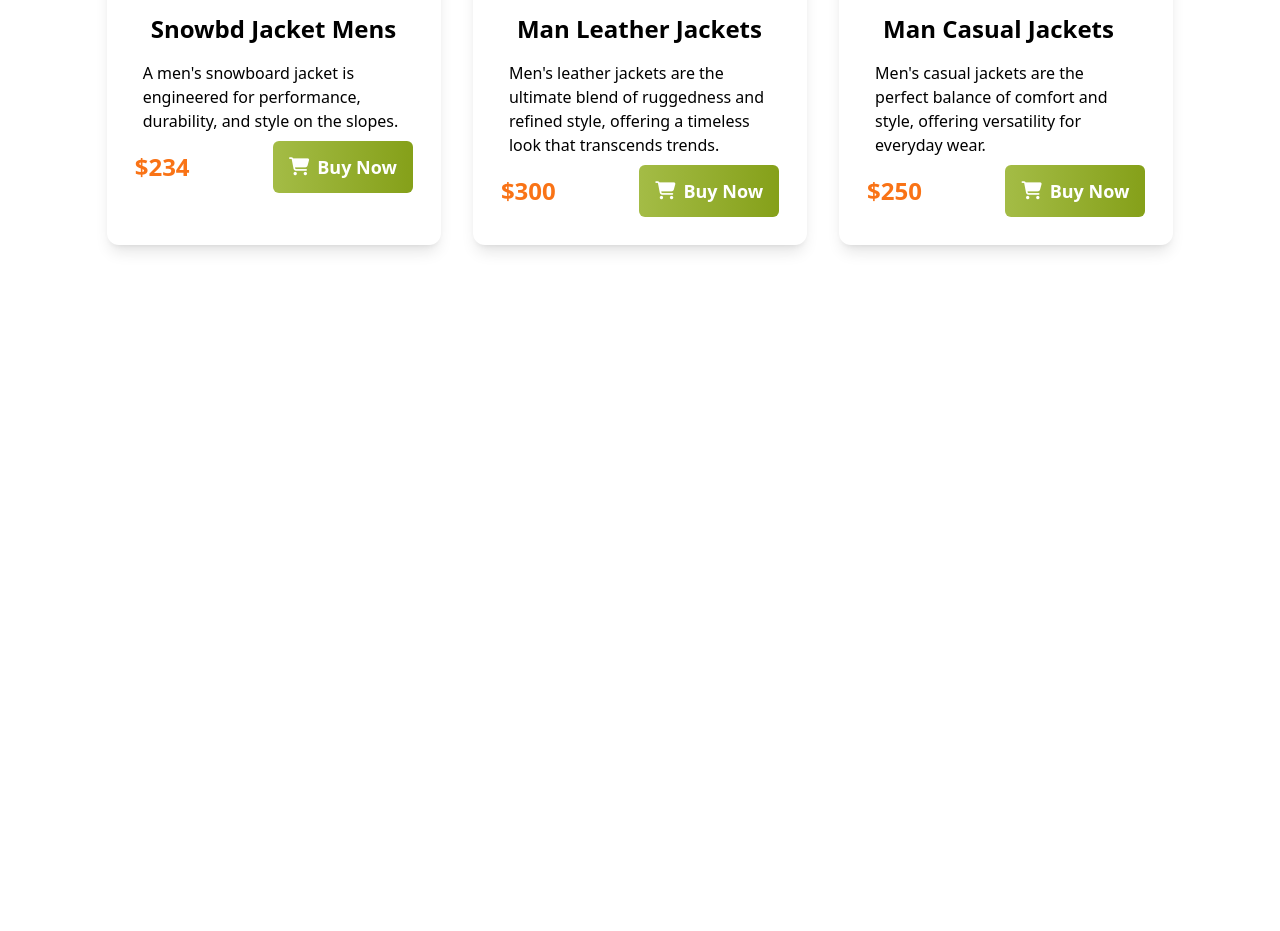
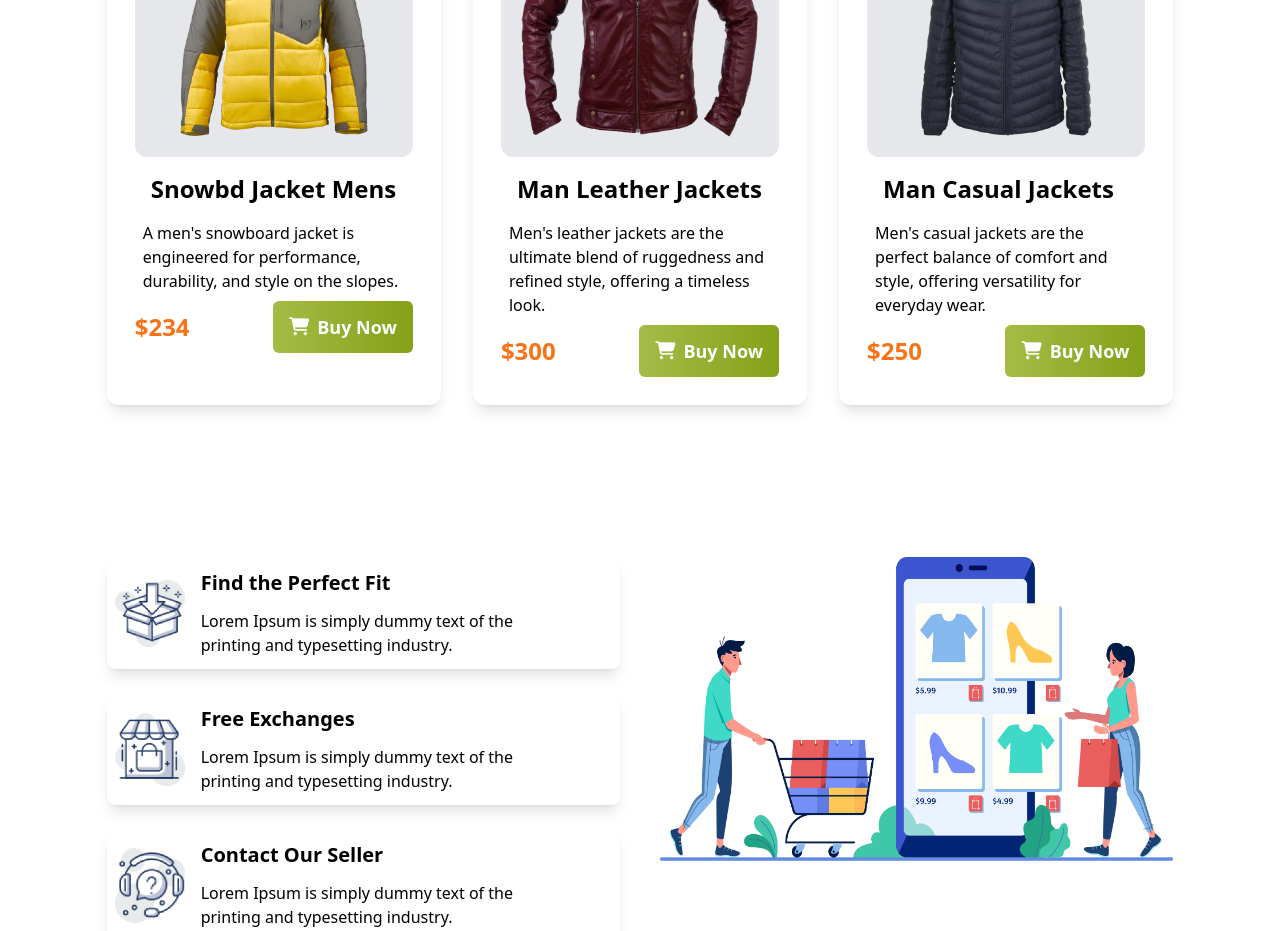
Before and after one commit to arafatrased/winter-fashion, a website built with Vite: page index.html in a window 1280 px wide. Shown: the part 1869-2800 px from the top of the page. Before the commit the page ends 2138 px from the top, so only its background shows below. Built offline with nearby package versions, Linux system fonts and the light colour scheme.

Commit message:
Info section done

```diff
--- a/index.html
+++ b/index.html
@@ -44,7 +44,7 @@
     <!-- main sections starts -->
     <main class="w-5/6 mx-auto mt-5">
         <!-- women section starts -->
-        <section class="my-10">
+        <section class="my-32">
             <h1 class="font-bebas text-4xl font-bold mt-12 mb-10">Women section</h1>
             <div class="grid grid-cols-1 lg:grid-cols-3 gap-8">
                 <div class="rounded-xl shadow-lg p-7">
@@ -77,7 +77,7 @@
             </div>
         </section>
         <!-- mens section starts -->
-        <section class="my-15">
+        <section class="my-32">
             <h1 class="font-bebas text-4xl font-bold mt-12 mb-10">Mens section</h1>
             <div class="grid grid-cols-1 lg:grid-cols-3 gap-8 py-6">
                 <div class="rounded-xl shadow-lg p-7">
@@ -92,7 +92,7 @@
                 <div class="rounded-xl shadow-lg p-7">
                     <img class="mx-auto rounded-xl bg-gray-200 p-5" src="images/jacket-5.png" alt="">
                     <h2 class="font-bold text-2xl m-4">Man Leather Jackets</h2>
-                    <p class="m-2">Men's leather jackets are the ultimate blend of ruggedness and refined style, offering a timeless look that transcends trends.</p>
+                    <p class="m-2">Men's leather jackets are the ultimate blend of ruggedness and refined style, offering a timeless look.</p>
                     <div class="flex justify-between items-center text-orange-500">
                         <h1 class="text-2xl font-bold">$300</h1>
                         <button class="btn"><i class="fa-solid fa-cart-shopping" style="color: white;"></i>Buy Now</button>
@@ -109,7 +109,44 @@
                 </div>
             </div>
         </section>
+        <!-- Specificatin section -->
+         <section class="mt-5 mb-32">
+            <div class="grid grid-cols-1 lg:grid-cols-2 gap-10">
+                <div class="grid grid-rows-3 gap-6">
+                    <div class="flex items-center gap-4 rounded-lg shadow-lg">
+                        <img class="w-[70px] ml-2" src="icons/box.png" alt="">
+                        <div>
+                            <h3 class="my-3 text-xl font-bold">Find the Perfect Fit</h3>
+                            <p class="w-3/4 mb-3">Lorem Ipsum is simply dummy text of the
+                                printing and typesetting industry.</p>
+                        </div>
+                    </div>
+                    <div class="flex items-center gap-4 rounded-lg shadow-lg">
+                        <img class="w-[70px] ml-2" src="icons/house.png" alt="">
+                        <div>
+                            <h3 class="my-3 text-xl font-bold">Free Exchanges</h3>
+                            <p class="w-3/4 mb-3">Lorem Ipsum is simply dummy text of the
+                                printing and typesetting industry.</p>
+                        </div>
+                    </div>
+                    <div class="flex items-center gap-4 rounded-lg shadow-lg">
+                        <img class="w-[70px] ml-2" src="icons/question.png" alt="">
+                        <div>
+                            <h3 class="my-3 text-xl font-bold">Contact Our Seller</h3>
+                            <p class="w-3/4 mb-3">Lorem Ipsum is simply dummy text of the
+                                printing and typesetting industry.</p>
+                        </div>
+                    </div>
+                </div>
+                <div>
+                    <img src="images/shopping.png" alt="">
+                </div>
+
+            </div>
+
+         </section>
     </main>
+
 
 </body>
 </html>
```
